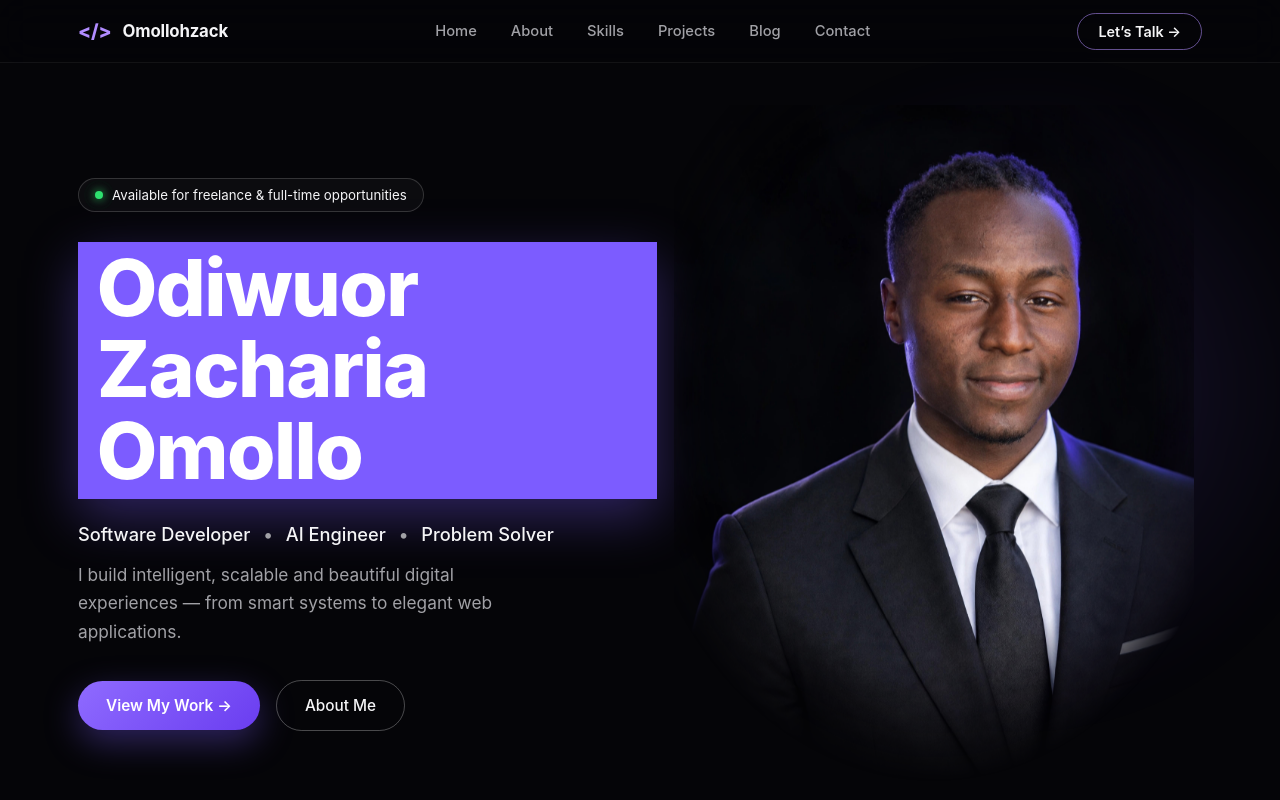
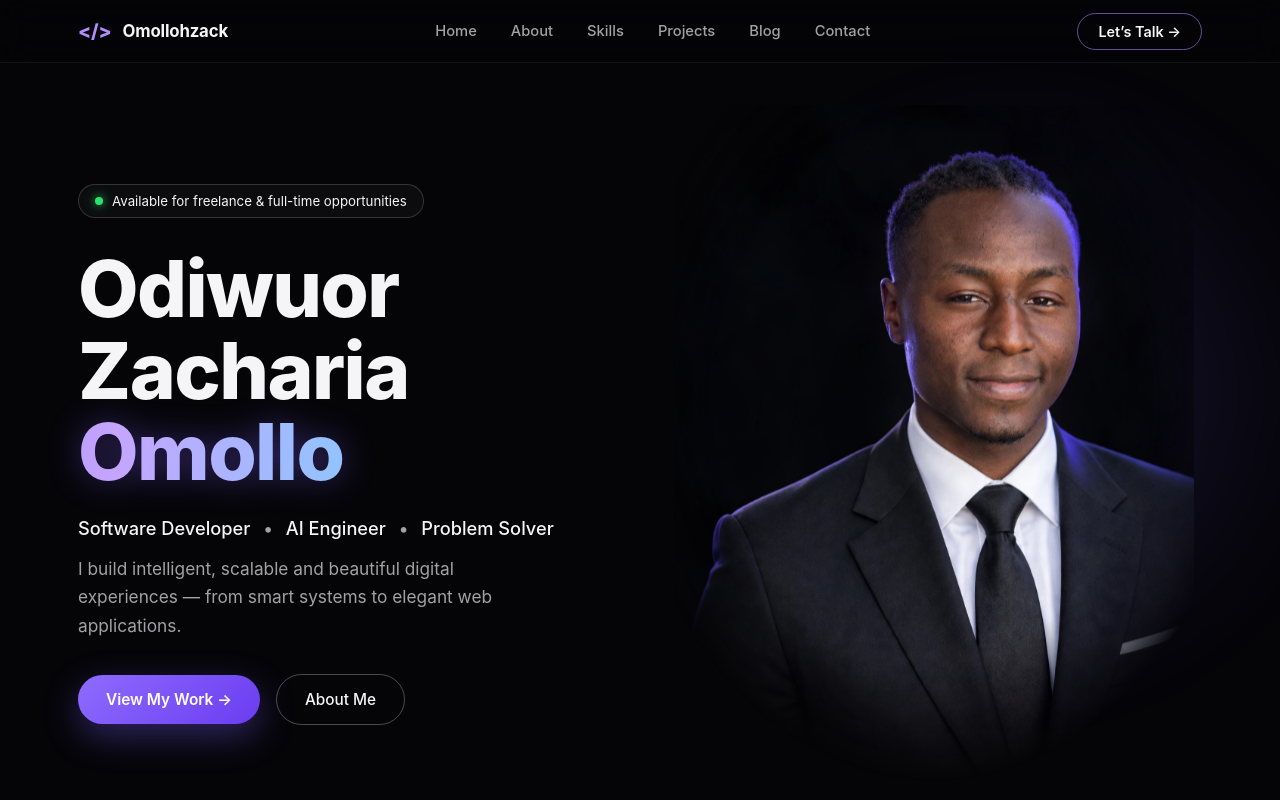
Before and after one commit to omollohzack/omollohzack.github.io, a plain HTML site: page index.html in a window 1280 px wide. Shown: the top 800 px of the page. Drawn offline with Linux system fonts and the light colour scheme.

Commit message:
Name treatment: drop the solid violet block, gradient glow on Omollo like before

```diff
--- a/index.html
+++ b/index.html
@@ -92,8 +92,8 @@
          padding:8px 16px;font-size:.83rem;color:var(--text);background:rgba(255,255,255,.03)}
   .avail .dot{width:8px;height:8px;border-radius:50%;background:#2ee06f;box-shadow:0 0 10px rgba(46,224,111,.9);position:relative}
   h1{margin:30px 0 24px;font-size:clamp(2.7rem,6.2vw,4.9rem);line-height:1.04;font-weight:800;letter-spacing:-.02em}
-  h1 .nameblock{display:inline-block;background:var(--violet);color:#fff;padding:.06em .24em .1em;
-      box-shadow:0 18px 50px rgba(124,92,255,.35)}
+  h1 .grad{background:var(--grad);-webkit-background-clip:text;background-clip:text;color:transparent;
+      filter:drop-shadow(0 0 16px rgba(124,92,255,.40))}
   .roles{font-size:1.14rem;font-weight:550;color:var(--text)}
   .roles span{color:var(--dim);margin:0 8px}
   .sub{color:var(--dim);font-size:1.08rem;line-height:1.65;max-width:44ch;margin-top:16px}
@@ -119,8 +119,9 @@
     .hero-visual{animation:emerge 1.4s cubic-bezier(.2,.7,.2,1) both}
     @keyframes emerge{from{opacity:0;transform:translateY(34px) scale(1.03)}to{opacity:1;transform:translateY(0) scale(1)}}
     .avail{animation:rise .8s .05s cubic-bezier(.2,.7,.2,1) both}
-    h1 .nameblock{animation:blockin .9s .18s cubic-bezier(.2,.7,.2,1) both}
-    @keyframes blockin{from{opacity:0;transform:translateX(-38px)}to{opacity:1;transform:translateX(0)}}
+    h1{animation:rise .9s .18s cubic-bezier(.2,.7,.2,1) both}
+    h1 .grad{background-size:220% 100%;animation:sheen 6.5s ease-in-out infinite alternate}
+    @keyframes sheen{from{background-position:0% 50%}to{background-position:100% 50%}}
     .roles{animation:rise .8s .34s cubic-bezier(.2,.7,.2,1) both}
     .sub{animation:rise .8s .46s cubic-bezier(.2,.7,.2,1) both}
     .cta{animation:rise .8s .58s cubic-bezier(.2,.7,.2,1) both}
@@ -256,7 +257,7 @@
     <div class="hero">
       <div>
         <p class="avail"><span class="dot"></span>Available for freelance &amp; full-time opportunities</p>
-        <h1><span class="nameblock">Odiwuor Zacharia<br>Omollo</span></h1>
+        <h1>Odiwuor Zacharia<br><span class="grad">Omollo</span></h1>
         <p class="roles">Software Developer <span>&bull;</span> AI Engineer <span>&bull;</span> Problem Solver</p>
         <p class="sub">I build intelligent, scalable and beautiful digital experiences — from smart systems to elegant web applications.</p>
         <div class="cta">
```
